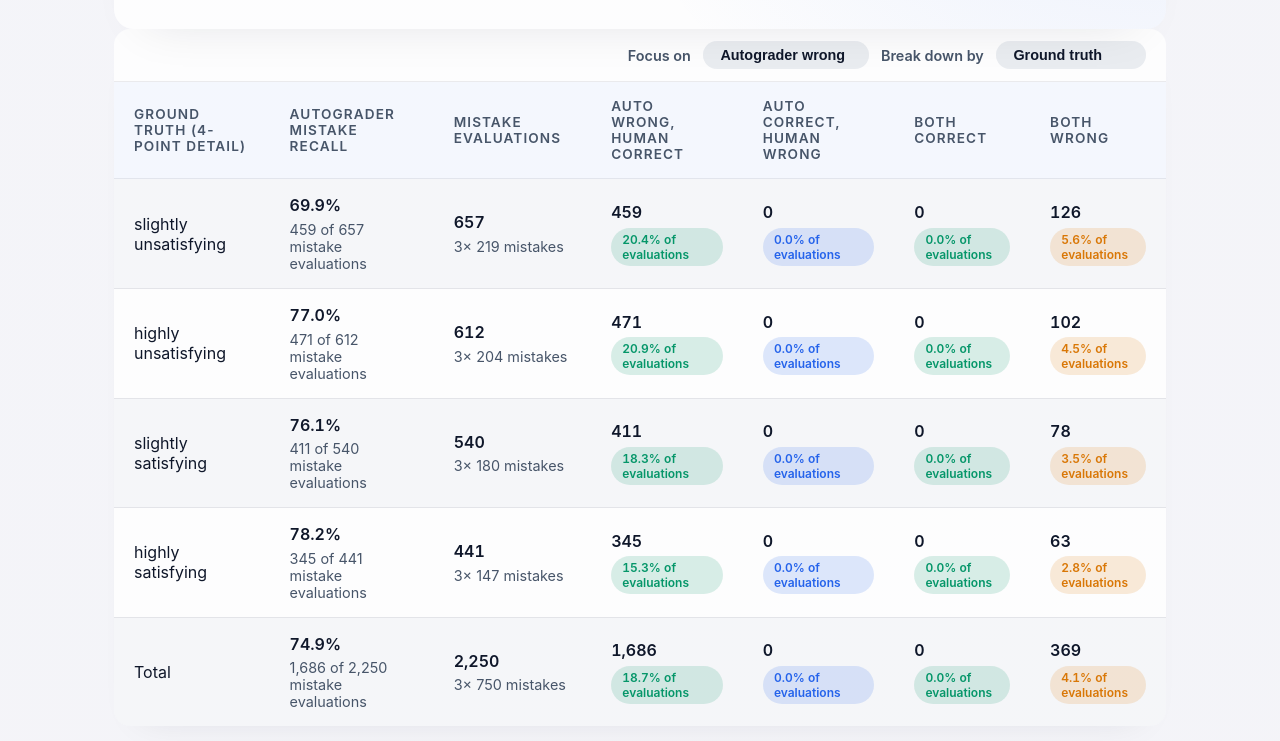
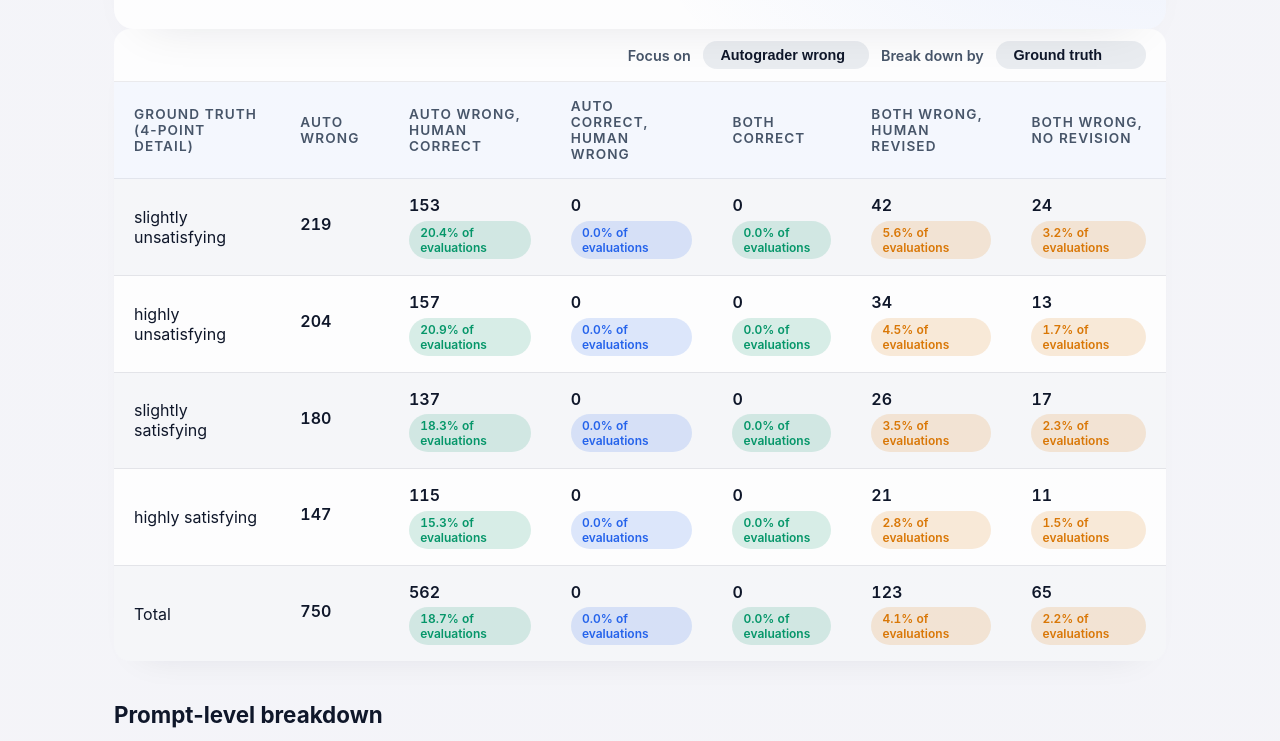
Before and after one commit to yijiang1121/ai-data-visualization, a plain HTML site: page public/index.html in a window 1280 px wide. Shown: the part 2400-3141 px from the top of the page. Drawn offline with Linux system fonts and the light colour scheme.

Commit message:
Revise recall table columns and breakdown

```diff
--- a/public/index.html
+++ b/public/index.html
@@ -633,8 +633,7 @@
               <thead>
                 <tr>
                   <th scope="col" id="recall-label-heading">Ground truth</th>
-                  <th scope="col" id="recall-rate-heading">Autograder mistake recall</th>
-                  <th scope="col" id="recall-count-heading">Mistake evaluations</th>
+                  <th scope="col" id="recall-count-heading">Auto wrong</th>
                   <th scope="col" class="recall-case-heading" data-case-index="0">
                     Auto wrong, human correct
                   </th>
@@ -645,7 +644,10 @@
                     Both correct
                   </th>
                   <th scope="col" class="recall-case-heading" data-case-index="3">
-                    Both wrong
+                    Both wrong, human revised
+                  </th>
+                  <th scope="col" class="recall-case-heading" data-case-index="4">
+                    Both wrong, no revision
                   </th>
                 </tr>
               </thead>
@@ -748,7 +750,6 @@
       const recallTableBody = document.getElementById("recall-table-body");
       const recallEmpty = document.getElementById("recall-empty");
       const recallLabelHeading = document.getElementById("recall-label-heading");
-      const recallRateHeading = document.getElementById("recall-rate-heading");
       const recallCountHeading = document.getElementById("recall-count-heading");
       const recallCaseHeadings = document.querySelectorAll(".recall-case-heading");
       const recallSliceSelect = document.getElementById("recall-slice-select");
@@ -760,11 +761,15 @@
         AUTOGRADER_CORRECT_HUMAN_WRONG: "autograder_correct_human_wrong",
         BOTH_CORRECT: "both_correct",
         BOTH_WRONG: "both_wrong",
+        BOTH_WRONG_REVISED: "both_wrong_revised",
+        BOTH_WRONG_NOT_REVISED: "both_wrong_not_revised",
       });
 
       const AUTOGRADER_MISTAKE_CASE_KEYS = new Set([
         CASE_KEYS.AUTOGRADER_WRONG_HUMAN_CORRECT,
         CASE_KEYS.BOTH_WRONG,
+        CASE_KEYS.BOTH_WRONG_REVISED,
+        CASE_KEYS.BOTH_WRONG_NOT_REVISED,
       ]);
 
       const CASE_LABELS = {
@@ -890,8 +895,8 @@
           sliceKey: "disagreement",
           label: "Autograder wrong",
           rateLabel: "Autograder mistake recall",
-          countLabel: "Mistake evaluations",
-          countUnit: ["mistake evaluation", "mistake evaluations"],
+          countLabel: "Auto wrong",
+          countUnit: ["autograder mistake", "autograder mistakes"],
           correctUnit: [
             "corrected mistake evaluation",
             "corrected mistake evaluations",
@@ -909,37 +914,24 @@
               : 0;
             return mistakes > 0 ? corrected / mistakes : null;
           },
-          rateDetailFormatter: (entry, factor) => {
+          rateDetailFormatter: (entry) => {
             const corrected = Number.isFinite(entry?.corrected_autograder_wrong)
               ? entry.corrected_autograder_wrong
               : 0;
             const totalMistakes = Number.isFinite(entry?.autograder_wrong_total)
               ? entry.autograder_wrong_total
               : 0;
-            const correctedDisplay = corrected * factor;
-            const totalDisplay = totalMistakes * factor;
-            if (totalDisplay) {
-              return `${formatCount(correctedDisplay)} of ${formatCount(
-                totalDisplay
-              )} mistake evaluations`;
+            if (totalMistakes) {
+              return `${formatCount(corrected)} of ${formatCount(
+                totalMistakes
+              )} autograder mistakes corrected`;
             }
-            const noun = corrected === 1
-              ? "mistake evaluation"
-              : "mistake evaluations";
-            return `${formatCount(correctedDisplay)} ${noun}`;
+            if (corrected) {
+              const noun = corrected === 1 ? "autograder mistake" : "autograder mistakes";
+              return `${formatCount(corrected)} ${noun} corrected`;
+            }
+            return "";
           },
-          countDetailFormatter: (entry, factor) => {
-            const totalMistakes = Number.isFinite(entry?.autograder_wrong_total)
-              ? entry.autograder_wrong_total
-              : 0;
-            if (factor > 1 && totalMistakes) {
-              const noun = totalMistakes === 1 ? "mistake" : "mistakes";
-              return `${factor}× ${formatCount(totalMistakes)} ${noun}`;
-            }
-            const noun = totalMistakes === 1 ? "mistake" : "mistakes";
-            return `${formatCount(totalMistakes)} ${noun}`;
-          },
-          countValueTransform: (value, factor) => value * factor,
           caseShareField: "share_of_total",
           caseBaseField: "total_evaluations",
           shareLabel: "of evaluations",
@@ -967,10 +959,20 @@
               shareField: "share_of_total",
             },
             {
-              key: CASE_KEYS.BOTH_WRONG,
-              label: CASE_LABELS[CASE_KEYS.BOTH_WRONG],
+              key: CASE_KEYS.BOTH_WRONG_REVISED,
+              label: "Both wrong, human revised",
               variant: "warning",
               shareField: "share_of_total",
+              getCaseData: (entry) =>
+                entry?.autograder_wrong_breakdown?.revised_but_wrong || {},
+            },
+            {
+              key: CASE_KEYS.BOTH_WRONG_NOT_REVISED,
+              label: "Both wrong, no revision",
+              variant: "warning",
+              shareField: "share_of_total",
+              getCaseData: (entry) =>
+                entry?.autograder_wrong_breakdown?.not_revised || {},
             },
           ],
         },
@@ -978,8 +980,8 @@
           sliceKey: "agreement",
           label: "Autograder correct",
           rateLabel: "Agreement rate",
-          countLabel: "Agreements",
-          countUnit: ["agreement", "agreements"],
+          countLabel: "Auto correct",
+          countUnit: ["auto correct evaluation", "auto correct evaluations"],
           correctUnit: ["correct agreement", "correct agreements"],
           rateField: "agreement_rate",
           countField: "agreement_count",
@@ -1041,10 +1043,24 @@
               shareField: "share_of_agreements",
             },
             {
-              key: CASE_KEYS.BOTH_WRONG,
-              label: CASE_LABELS[CASE_KEYS.BOTH_WRONG],
+              key: CASE_KEYS.BOTH_WRONG_REVISED,
+              label: "Both wrong, human revised",
               variant: "warning",
               shareField: "share_of_agreements",
+              getCaseData: () => ({
+                count: 0,
+                share_of_agreements: 0,
+              }),
+            },
+            {
+              key: CASE_KEYS.BOTH_WRONG_NOT_REVISED,
+              label: "Both wrong, no revision",
+              variant: "warning",
+              shareField: "share_of_agreements",
+              getCaseData: () => ({
+                count: 0,
+                share_of_agreements: 0,
+              }),
             },
           ],
         },
@@ -1426,9 +1442,6 @@
       function updateRecallHeaders(sliceConfig, breakdownHeading) {
         if (recallLabelHeading) {
           recallLabelHeading.textContent = breakdownHeading;
-        }
-        if (recallRateHeading) {
-          recallRateHeading.textContent = sliceConfig.rateLabel;
         }
         if (recallCountHeading) {
           recallCountHeading.textContent = sliceConfig.countLabel;
@@ -1851,13 +1864,16 @@
         );
       }
 
-      function shouldIncludeCase(sliceConfig, caseKey, entry) {
-        if (!sliceConfig || !caseKey) {
+      function shouldIncludeCase(sliceConfig, caseKey, entry, caseMeta) {
+        if (!sliceConfig) {
+          return true;
+        }
+        if (!caseKey && !caseMeta?.getCaseData) {
           return true;
         }
         const { caseFilter } = sliceConfig;
         if (typeof caseFilter === "function") {
-          return Boolean(caseFilter(caseKey, entry));
+          return Boolean(caseFilter(caseKey, entry, caseMeta));
         }
         return true;
       }
@@ -1870,8 +1886,20 @@
           return cell;
         }
 
-        const includeCase = shouldIncludeCase(sliceConfig, caseMeta.key, entry);
-        const caseData = entry?.cases?.[caseMeta.key] || {};
+        const includeCase = shouldIncludeCase(
+          sliceConfig,
+          caseMeta.key,
+          entry,
+          caseMeta
+        );
+        let caseData = entry?.cases?.[caseMeta.key];
+        if (
+          caseData === undefined &&
+          typeof caseMeta.getCaseData === "function"
+        ) {
+          caseData = caseMeta.getCaseData(entry, sliceConfig, options) || {};
+        }
+        caseData = caseData || {};
         const rawCount =
           includeCase && Number.isFinite(caseData.count) ? caseData.count : 0;
         const factor =
@@ -2144,22 +2172,6 @@
         labelCell.textContent = resolveBreakdownLabel(entry);
         row.appendChild(labelCell);
 
-        const rateCell = document.createElement("td");
-        const rateValue = document.createElement("div");
-        rateValue.className = "table-strong";
-        rateValue.textContent = formatPercent(entry?.[sliceConfig.rateField]);
-        rateCell.appendChild(rateValue);
-        if (sliceConfig.rateDetailFormatter) {
-          const detailText = sliceConfig.rateDetailFormatter(entry, factor);
-          if (detailText) {
-            const detailEl = document.createElement("div");
-            detailEl.className = "muted";
-            detailEl.textContent = detailText;
-            rateCell.appendChild(detailEl);
-          }
-        }
-        row.appendChild(rateCell);
-
         const countCell = document.createElement("td");
         const rawCount = Number.isFinite(entry?.[sliceConfig.countField])
           ? entry[sliceConfig.countField]
@@ -2248,11 +2260,20 @@
             const includeCase = shouldIncludeCase(
               sliceConfig,
               caseKey,
-              entry
+              entry,
+              caseMeta
             );
+            let caseData = entry?.cases?.[caseKey];
+            if (
+              caseData === undefined &&
+              typeof caseMeta.getCaseData === "function"
+            ) {
+              caseData = caseMeta.getCaseData(entry, sliceConfig) || {};
+            }
+            caseData = caseData || {};
             const caseCount =
-              includeCase && Number.isFinite(entry?.cases?.[caseKey]?.count)
-                ? entry.cases[caseKey].count
+              includeCase && Number.isFinite(caseData?.count)
+                ? caseData.count
                 : 0;
             totals.cases[caseKey] =
               (totals.cases[caseKey] || 0) + caseCount;
@@ -2337,7 +2358,7 @@
           }
           const row = document.createElement("tr");
           const cell = document.createElement("td");
-          cell.colSpan = 3 + RECALL_MAX_CASE_COLUMNS;
+          cell.colSpan = 2 + RECALL_MAX_CASE_COLUMNS;
           cell.className = "muted";
           cell.textContent =
             sliceConfig.emptyMessage || "No autograder insight data available.";
```
